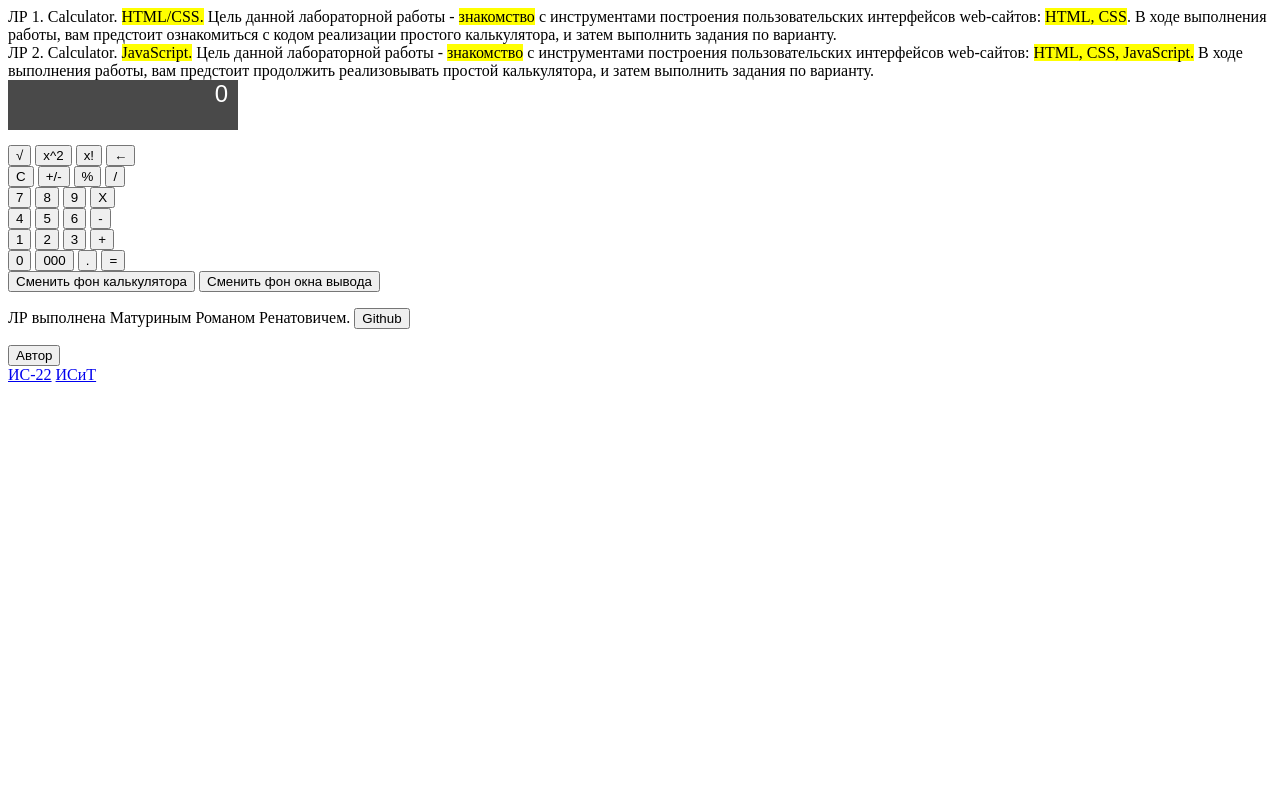
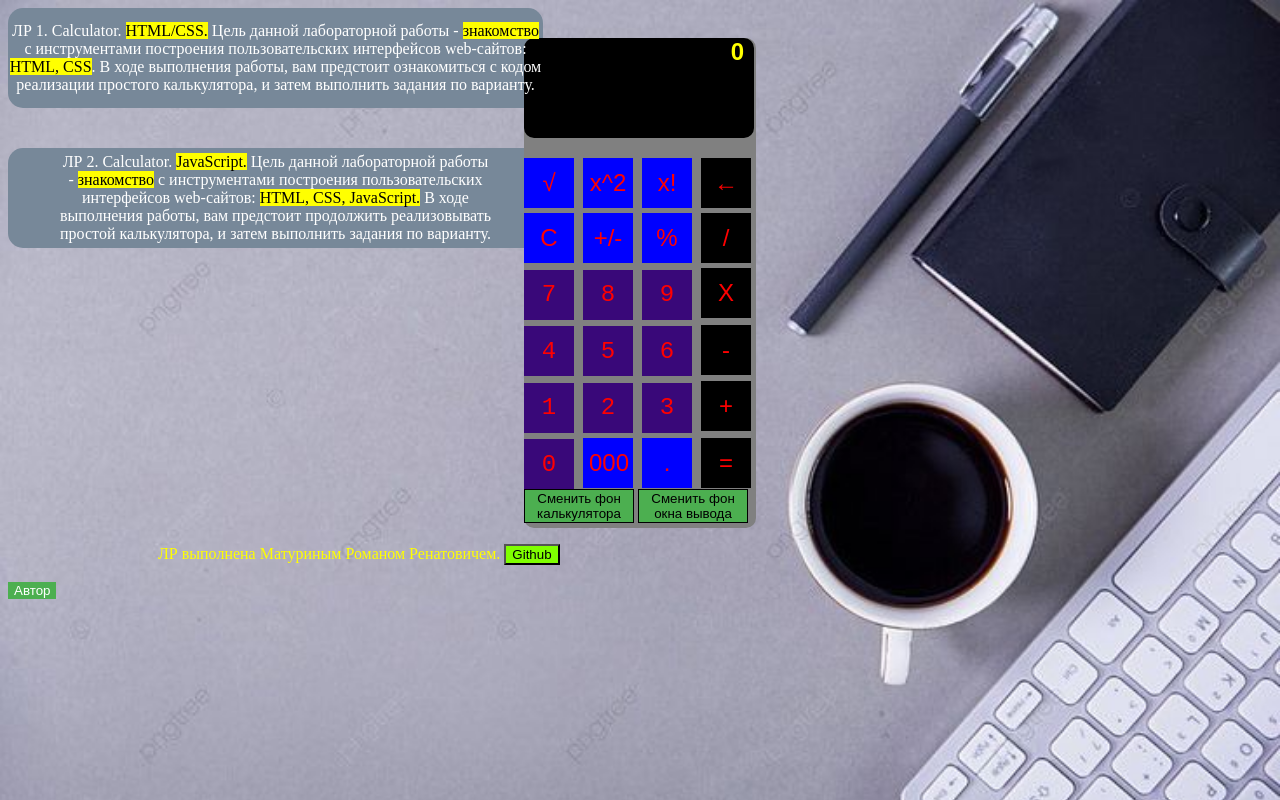
Before and after one commit to Jesternotclown-hub/WEB, a plain HTML site: page Lab_1-2/index.html in a window 1280 px wide. Drawn offline with Linux system fonts and the light colour scheme.

Commit message:
Update style.css

```diff
--- a/Lab_1-2/style.css
+++ b/Lab_1-2/style.css
@@ -1,55 +1,165 @@
-/* опишем базовый стиль кнопки калькулятора */
-.my-btn {
-  margin-right: 5px;           /* задаем отступ от кнопки справа */
-  margin-top: 5px;             /* задаем отступ от кнопки сверху*/
-  width: 50px;                 /* задаем ширину кнопки */
-  height: 50px;                /* задаем высоту кнопки */
-  border-radius: 50%;          /* округляем кнопку */
-  border: none;                /* отключаем обводку */
-  background: #515151;         /* задаем серый цвет кнопки */
-  color: white;                /* задаем белый цвет текста внутри кнопки */
-  font-size: 1.5rem;           /* увеличим размер шрифта */
-  font-family: Arial, Helvetica, sans-serif; /* сменим шрифт */
-  cursor: pointer;             /* при наведении на кнопку курсор будет изменен
-                                  со стрелки на 'указательный палец' */
-  user-select: none;           /* отключаем возможность выделить текст внутри кнопки */
+.my_btn {
+    margin-right: 5px;
+    margin-top: 5px;
+    width: 50px;
+    height: 50px;
+    border: None;
+    background: #390879;
+    color: red;
+    font-size: 1.5rem;
+    font-family: Arial, Helvetica, sans-serif;
+    cursor: pointer;
+    user-select: None;
+    font-weight: lighter;
 }
 
-/* hover - это состояние элемента, когда на него наведен курсор */
-.my-btn:hover {
-  background: darkgray; /* при наведение курсора на кнопку, она будет окрашена в серый */
+.my_btn:hover {
+    filter: invert(150%);
+}
+.my_btn.primary {
+    background: #000000;
 }
 
-/* active - это состояние активации элемента. В случае кнопки - нажатие на нее */
-.my-btn:active {
-  filter: brightness(130%); /* увеличим интенсивность цвета для эффекта вспышки */
+.my_btn.secondary {
+    background: blue;
 }
 
-/* селектор для кнопок первостепенных операций */
-.my-btn.primary {
-  background: #ff9801; /* цвет кнопки оранжевый */
+.my_btn.execute {
+    width: 50px;
 }
 
-/* селектор для кнопок второстепенных операций */
-.my-btn.secondary {
-  background: #a6a6a6; /* цвет кнопки сервый */
+.result {
+    width: 220px;
+    height: 100px;
+    margin-bottom: 15px;
+    padding-right: 10px;
+    background: #000000;
+    text-align: right;
+    color: yellow;
+    font-size: 1.5rem;
+    font-family: Arial, Helvetica, sans-serif;
+    border-radius: 10px;
+    font-weight: bold;
 }
 
-/* селектор для кнопки расчета выражения (=) */
-.my-btn.execute {
-  width: 100px;          /* сделаем кнопку шире других */
-  border-radius: 34px;   /* подкорректируем округлость */
+.font_digit {
+    font-family:'Courier New', Courier, monospace;
 }
 
-/* селектор для поля вывода результата */
-.result {
-  width: 220px;
-  height: 50px;
-  margin-bottom: 15px;         /* отступ снизу */
-  padding-right: 10px;         /* выступ справа */
-  background: rgb(73, 73, 73); /* цвет можно задавать и таким образом */
-  text-align: right;           /* примагнитим текст к правой стороне */
-  color: #ffffff;              /* цвет текста белый */
-  font-size: 1.5rem;
-  font-family: Arial, Helvetica, sans-serif;
+.color_change:focus {
+    background-color: yellow;
 }
+
+.dropdown_list {
+    display: block;
+    position: relative;
+    width: 50px;
+}
+
+.btn_open_list {
+    background-color: #4caf50;
+    color: white;
+    border: None;
+}
+
+.dropdown_content {
+    display: none;
+    position: absolute;
+    background-color: black;
+    min-width: 160px;
+    box-shadow: 0px 8px 16px 0px rgb(0, 0, 0, 0.2);
+    z-index: 1;
+}
+
+.dropdown_content a {
+    color: #f1f1f1;
+    padding: 12px 16px;
+    text-decoration: none;
+    display: block;
+}
+
+.dropdown_content a:hover {
+    background-color: goldenrod;
+}
+
+.dropdown_list:hover .dropdown_content {
+    display: block;
+}
+
+.dropdown_list:hover .btn_open_list {
+    background-color: #3e8e41;
+}
+
+#btn_000 {
+    text-align: center;
+}
+
+#podpis {
+    color: yellow;
+    margin-left: 150px;
+}
+
+#calc {
+    background: grey;
+    width: 232px;
+    height: 490px;
+    border-radius: 10px;
+    margin: auto;
+    margin-top: -210px;
+}
+
+#change_theme {
+    text-wrap: balance;
+    background-color:#4caf50;
+    border: solid 1px #000000;
+    width: 110px;
+}
+
+#change_theme:active {
+    filter:brightness(150%)
+}
+
+#change_theme_window {
+    width: 110px;
+    text-wrap: balance;
+    border: solid 1px #000000;
+    background-color: #4caf50;
+}
+
+#github {
+    background-color: chartreuse;
+}
+
+#github:hover {
+    filter:brightness(170%)
+}
+
+#laba_text {
+    width: 535px;
+    height: 100px;
+    color: white;
+    text-wrap: balance;
+    align-content: center;
+    text-align: center;
+    margin-bottom: -60px;
+    background-color: lightslategray;
+    border-radius: 15px;
+}
+
+#laba_text2 {
+    width: 535px;
+    height: 100px;
+    color: white;
+    text-wrap: balance;
+    align-content: center;
+    text-align: center;
+    margin-bottom: -60px;
+    background-color: lightslategray;
+    border-radius: 15px;
+    margin-top: 100px;
+}
+
+html {
+    background-image: url('fon-1.jpg');
+    background-size: cover;
+}
```
